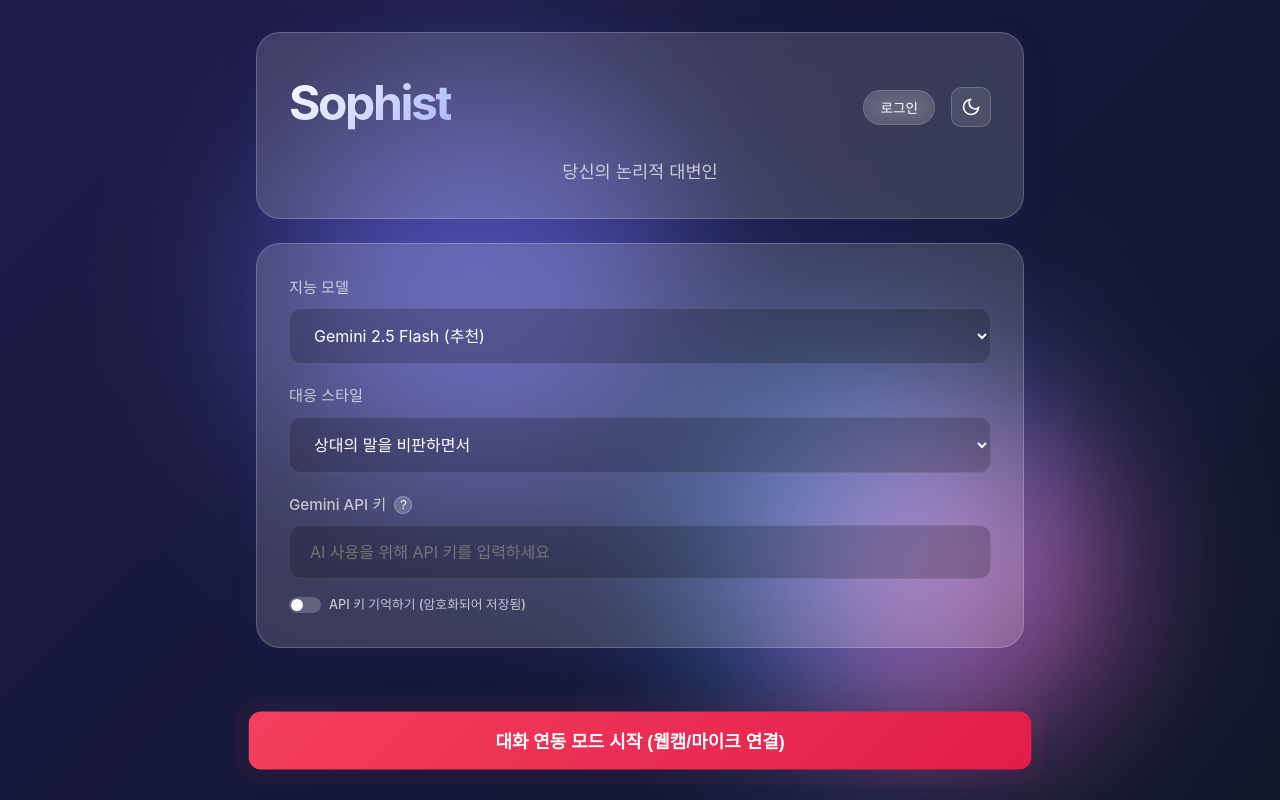
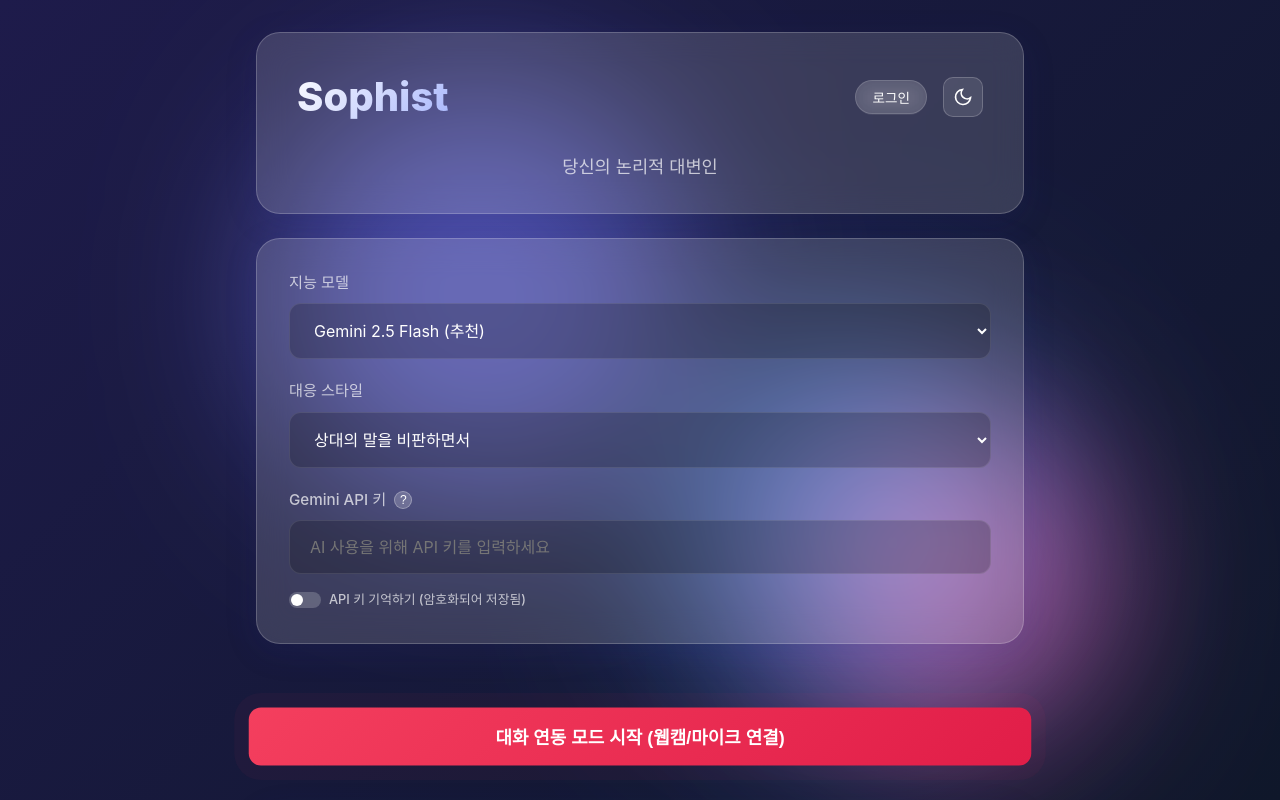
Before and after one commit to Jay-0216/sophist, a plain HTML site: page index.html in a window 1280 px wide. Shown: the top 800 px of the page. Drawn offline with nearby package versions, Linux system fonts and the light colour scheme; a web font is replaced by a local one.

Commit message:
fix: Robust Firebase deployment and Premium Header UI

```diff
--- a/style.css
+++ b/style.css
@@ -138,8 +138,8 @@ body.light-mode .orb {
   display: flex;
   justify-content: space-between;
   align-items: center;
-  position: relative;
-  margin-bottom: 0.5rem;
+  padding: 0 0.5rem;
+  margin-bottom: 1.5rem;
 }
 
 /* 공용 글래스 버튼 스타일 (Liquid Glass) */
@@ -190,14 +190,13 @@ body.light-mode .glass-btn:hover {
 
 
 .header h1 {
-  font-size: 3rem;
-  font-weight: 700;
-  letter-spacing: -0.05em;
+  font-size: 2.5rem;
+  font-weight: 800;
+  margin: 0;
   background: linear-gradient(135deg, var(--text-primary) 0%, #a5b4fc 100%);
   -webkit-background-clip: text;
   background-clip: text;
   -webkit-text-fill-color: transparent;
-  margin-bottom: 0.5rem;
 }
 
 .header p {
```
Also changed, not shown: .github/workflows/firebase-hosting-merge.yml.
